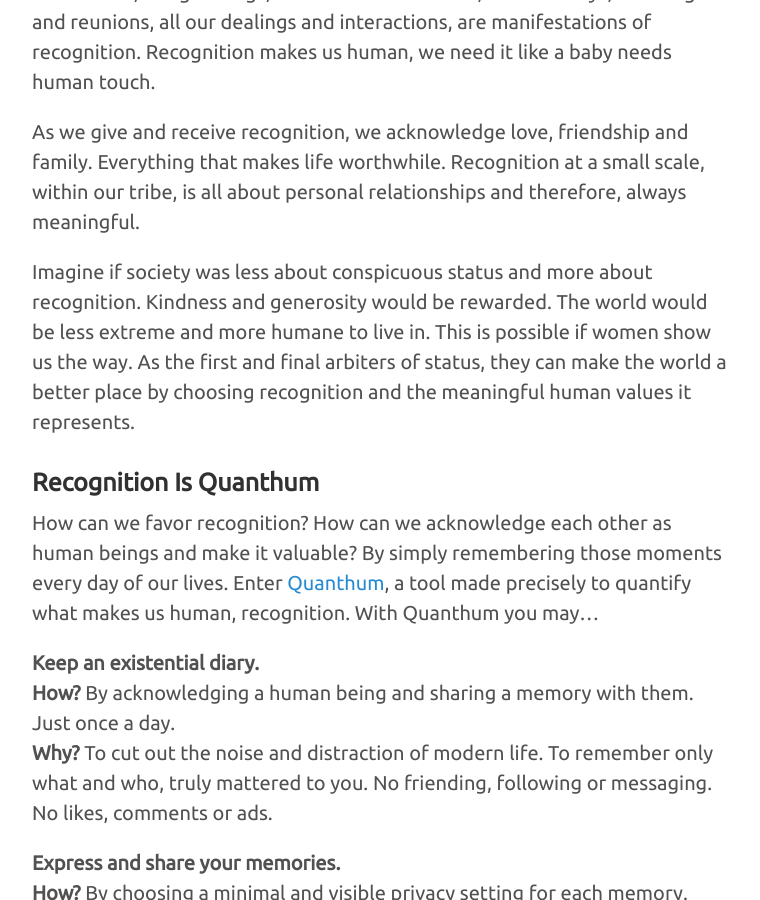
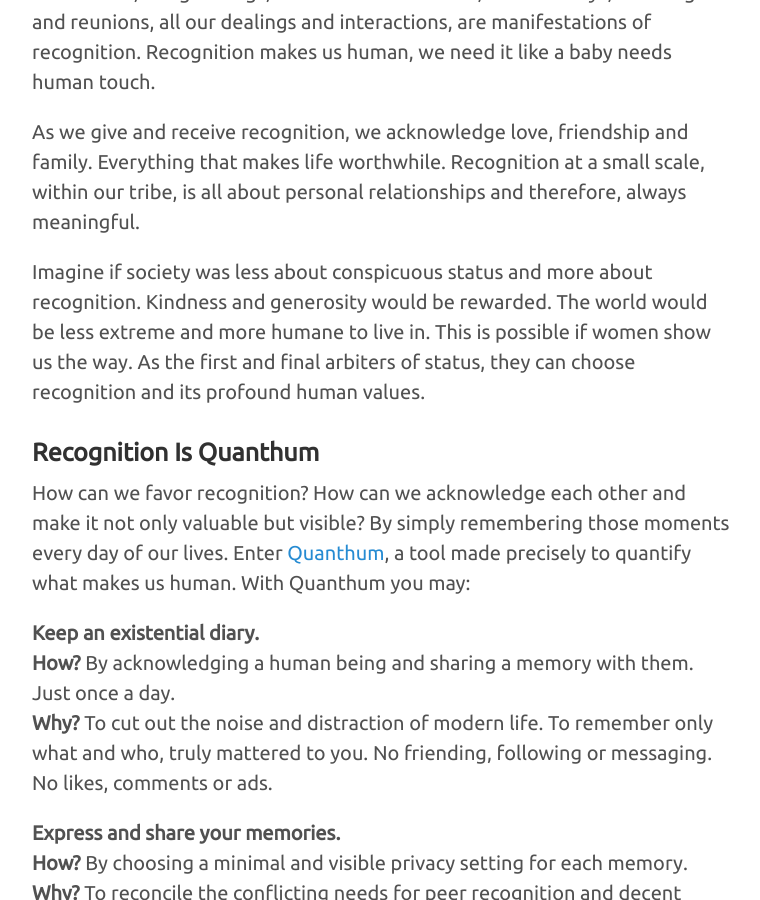
Before and after one commit to yelongren/yelongren.github.io, a Jekyll site: the page built from _posts/2020-03-01-only-women-can-save-the-world.md, in a window 1280 px wide and 900 px high, scrolled down 2270 px. Shown: the whole window, without its empty margins (258-1018 px from the left). Built offline with Jekyll 4.4.1, drawn with Linux system fonts in a browser that asks for light colours; some of the changed text lies outside the part shown.

Commit message:
Rewrote copy.

```diff
--- a/_posts/2020-03-01-only-women-can-save-the-world.md
+++ b/_posts/2020-03-01-only-women-can-save-the-world.md
@@ -37,11 +37,11 @@
 
 As we give and receive recognition, we acknowledge love, friendship and family. Everything that makes life worthwhile. Recognition at a small scale, within our tribe, is all about personal relationships and therefore, always meaningful.
 
-Imagine if society was less about conspicuous status and more about recognition. Kindness and generosity would be rewarded. The world would be less extreme and more humane to live in. This is possible if women show us the way. As the first and final arbiters of status, they can make the world a better place by choosing recognition and the meaningful human values it represents.
+Imagine if society was less about conspicuous status and more about recognition. Kindness and generosity would be rewarded. The world would be less extreme and more humane to live in. This is possible if women show us the way. As the first and final arbiters of status, they can choose recognition and its profound human values.
 
 ### Recognition Is Quanthum
 
-How can we favor recognition? How can we acknowledge each other as human beings and make it valuable? By simply remembering those moments every day of our lives. Enter [Quanthum](https://www.quanthum.com/){:target="_blank"}, a tool made precisely to quantify what makes us human, recognition. With Quanthum you may…
+How can we favor recognition? How can we acknowledge each other and make it not only valuable but visible? By simply remembering those moments every day of our lives. Enter [Quanthum](https://www.quanthum.com/){:target="_blank"}, a tool made precisely to quantify what makes us human. With Quanthum you may:
 
 **Keep an existential diary.**
 **How?** By acknowledging a human being and sharing a memory with them. Just once a day.
@@ -63,6 +63,6 @@
 **How?** By using [quant.hum] and spreading its tags around the web.
 **Why?** To reduce human inequality. When status is overwhelmingly tied to money, a resource created at will, it fosters materialism, greed, and exploitation. When tied to the number of days we have to share, we are all in the same order of magnitude. Sharing a memory with someone invites them exclusively to [quant.hum] and tags are available at https://www.quanthum.com/tag/human-name/humanId
 
-As women bear the burden of civilization, their choices should not be hindered or coerced in any way. One choice may be to use [Quanthum](https://www.quanthum.com/){:target="_blank"} and re-enchant the world with more meaning. Men would follow. To save us from ourselves, we all would. Another choice may be to not choose and not have children, rather than settle for lesser men and undermine the progress of humanity. This is an extraordinary sacrifice made for all of us, albeit unconsciously. As only tragic heroines can, only women can save the world.
+Women bear the burden of civilization so their choices must not be hindered or coerced in any way. One choice may be to use [Quanthum](https://www.quanthum.com/){:target="_blank"} and re-enchant the world with more meaning. Men would follow. To save us from ourselves, we all would. Another choice may be to not choose and not have children, rather than settle for lesser men and undermine the progress of humanity. This is an extraordinary sacrifice made for all of us, albeit unconscious. As only tragic heroines can, only women can save the world.
 
 -----
```
Also changed, not shown: other parts of _posts/2020-03-01-only-women-can-save-the-world.md (+1 -1 lines).
